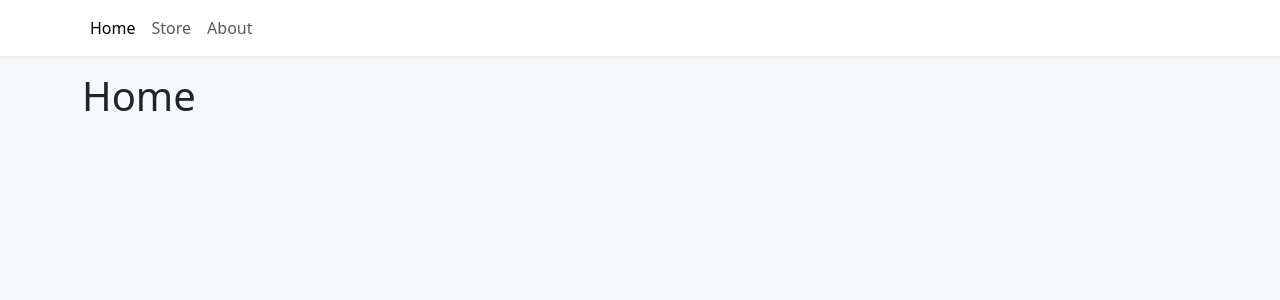
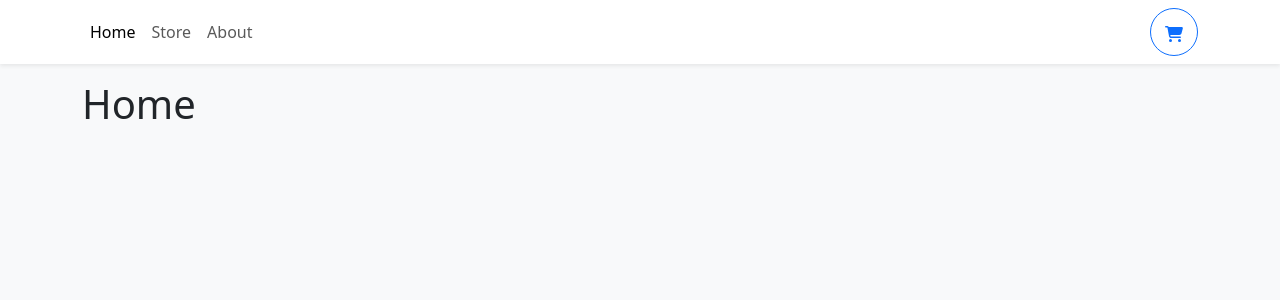
Before and after one commit to viteshbava/react-ts-shopping-cart, a React (Vite) app: page / in a window 1280 px wide. Shown: the top 300 px of the page. Built offline with nearby package versions, Linux system fonts and the light colour scheme.

Commit message:
Add cart button to nav

```diff
--- a/src/components/Navbar.tsx
+++ b/src/components/Navbar.tsx
@@ -1,11 +1,11 @@
-import { Container, Nav, Navbar as NavbarBs } from 'react-bootstrap';
+import { Button, Container, Nav, Navbar as NavbarBs } from 'react-bootstrap';
 import { NavLink } from 'react-router-dom';
 
 const Navbar = () => {
   return (
     <NavbarBs className='bg-white shadow-sm mb-3'>
       <Container>
-        <Nav>
+        <Nav className='me-auto'>
           <Nav.Link to='/' as={NavLink}>
             Home
           </Nav.Link>
@@ -16,6 +16,18 @@
             About
           </Nav.Link>
         </Nav>
+        <Button
+          style={{ width: '3rem', height: '3rem' }}
+          variant='outline-primary'
+          className='rounded-circle'>
+          <svg
+            xmlns='http://www.w3.org/2000/svg'
+            height='1em'
+            viewBox='0 0 576 512'
+            fill='currentColor'>
+            <path d='M0 24C0 10.7 10.7 0 24 0H69.5c22 0 41.5 12.8 50.6 32h411c26.3 0 45.5 25 38.6 50.4l-41 152.3c-8.5 31.4-37 53.3-69.5 53.3H170.7l5.4 28.5c2.2 11.3 12.1 19.5 23.6 19.5H488c13.3 0 24 10.7 24 24s-10.7 24-24 24H199.7c-34.6 0-64.3-24.6-70.7-58.5L77.4 54.5c-.7-3.8-4-6.5-7.9-6.5H24C10.7 48 0 37.3 0 24zM128 464a48 48 0 1 1 96 0 48 48 0 1 1 -96 0zm336-48a48 48 0 1 1 0 96 48 48 0 1 1 0-96z' />
+          </svg>
+        </Button>
       </Container>
     </NavbarBs>
   );
```
